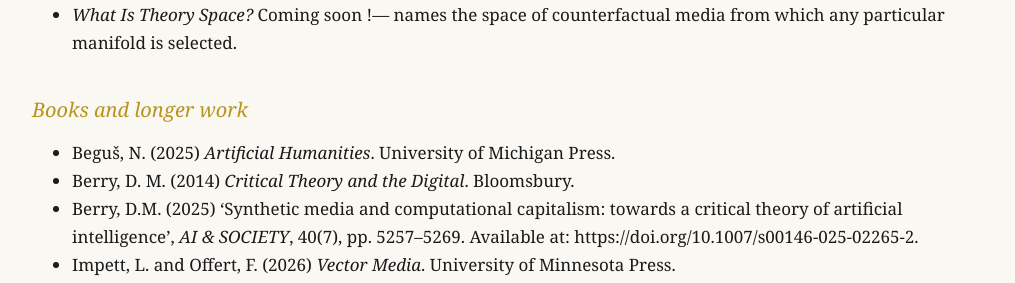
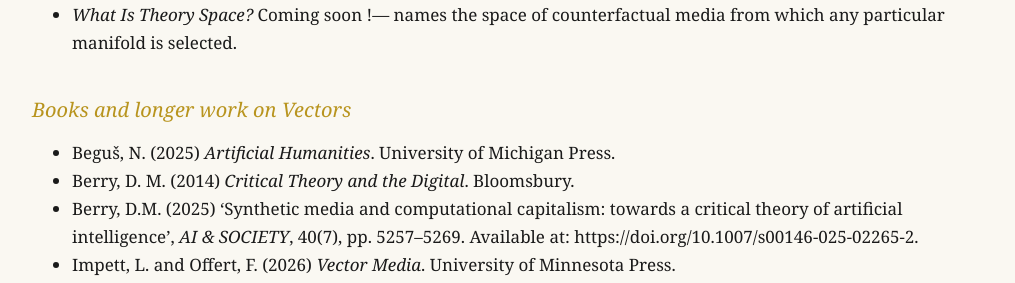
Before and after one commit to vector-lab-tools/vector-lab-tools.github.io, a Jekyll site: the page built from index.md, in a window 1280 px wide and 900 px high, scrolled down 4361 px. Shown: the part 164-447 px from the top of the window, without its empty margins (128-1143 px from the left). Built offline with Jekyll 4.4.1, drawn with Linux system fonts in a browser that asks for light colours.

Commit message:
Rename section heading to 'Books and longer work on Vectors'
Supported-by: Claude

```diff
--- a/index.md
+++ b/index.md
@@ -123,7 +123,7 @@ The tools operationalise claims developed across the vector theory sequence on S
 - *What Is the Manifold?* Coming soon! — develops the manifold as the medium through which large language models render meaning legible. Manifold Atlas and Manifoldscope follow.
 - *What Is Theory Space?* Coming soon !— names the space of counterfactual media from which any particular manifold is selected.
 
-### Books and longer work
+### Books and longer work on Vectors
 
 - Beguš, N. (2025) *Artificial Humanities*. University of Michigan Press.
 - Berry, D. M. (2014) *Critical Theory and the Digital*. Bloomsbury.
```
